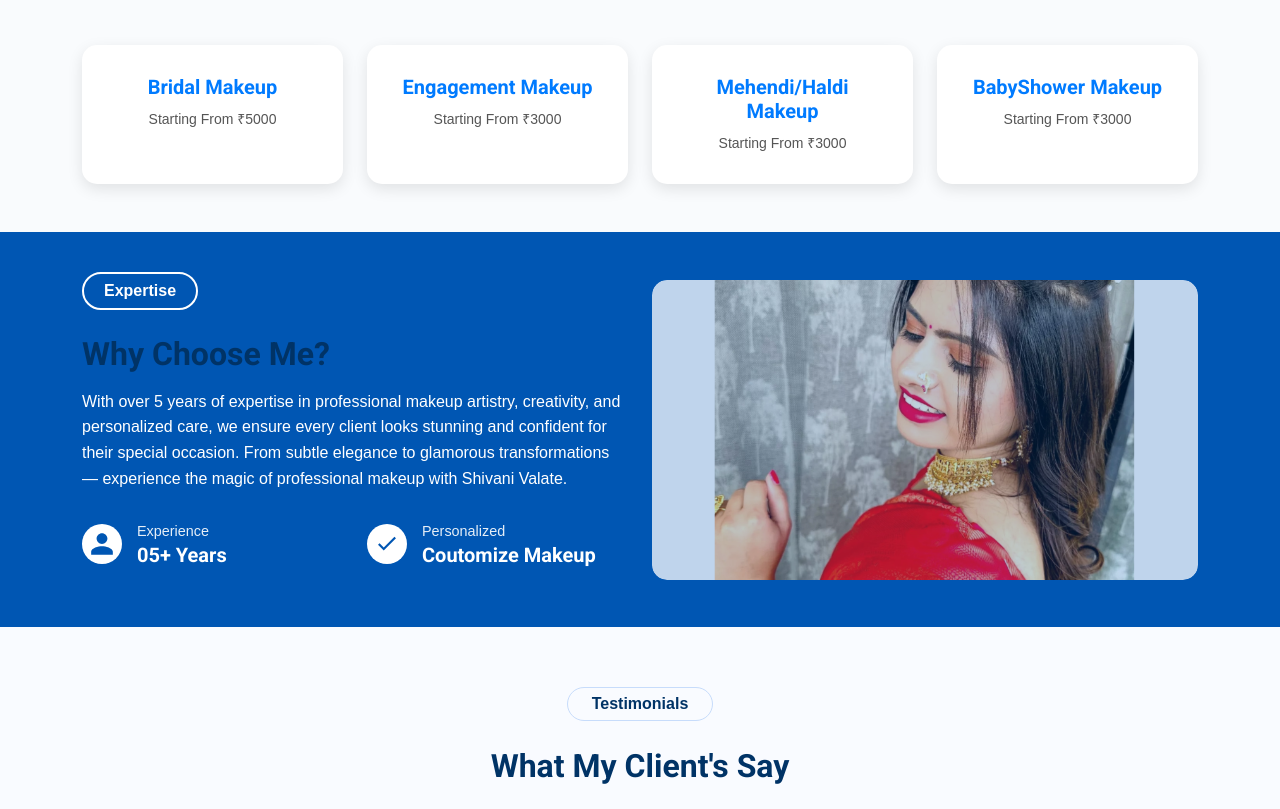
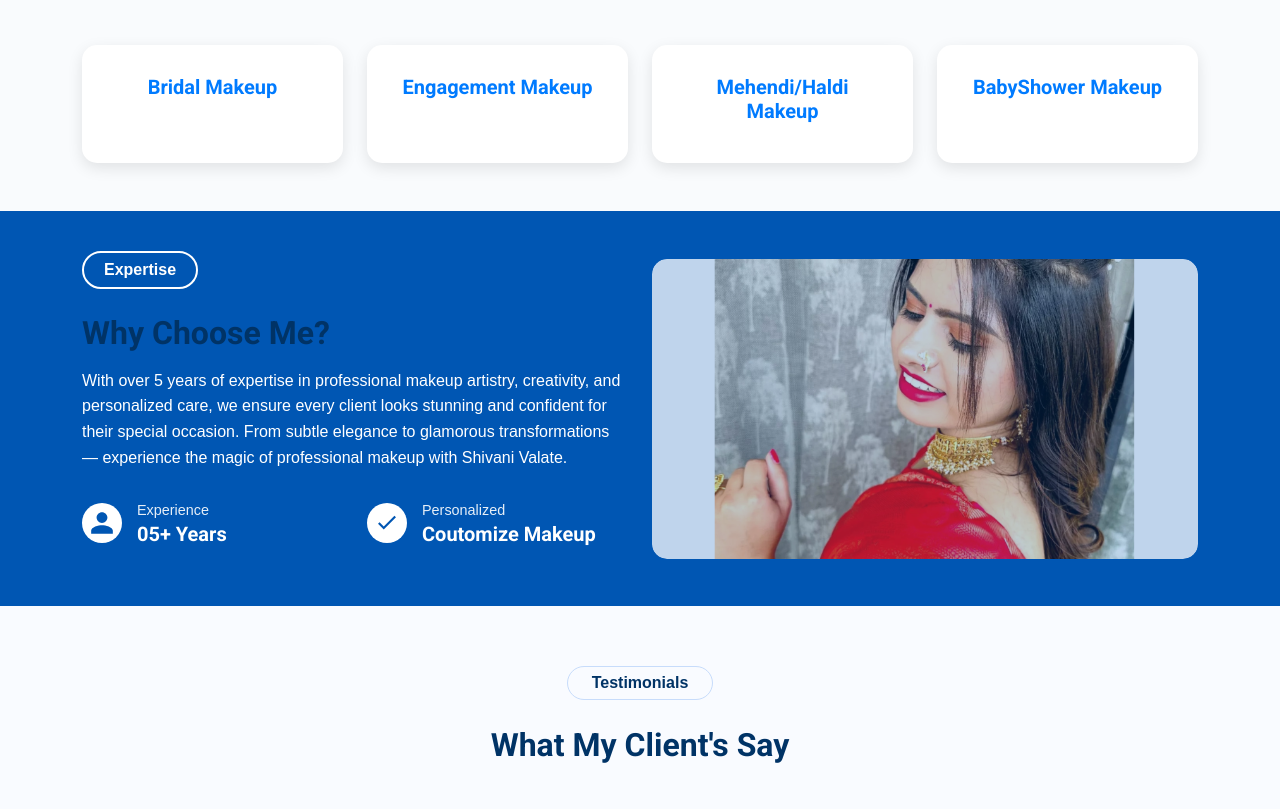
Before and after one commit to ideaclickspune/ShivaniValateMakeupArtist, a plain HTML site: page index.html in a window 1280 px wide. Shown: the part 2959-3768 px from the top of the page. Drawn offline with nearby package versions, Linux system fonts and the light colour scheme.

Commit message:
removed price

```diff
--- a/index.html
+++ b/index.html
@@ -295,7 +295,7 @@ Her goal is simple: <i>“To make every woman feel confident, radiant, and beaut
             </svg> -->
           <!-- </div> -->
           <h4>Bridal Makeup </h4>
-          <p>Starting From ₹5000</p>
+          <!-- <p>Starting From ₹5000</p> -->
         </div>
       </div>
 
@@ -309,7 +309,7 @@ Her goal is simple: <i>“To make every woman feel confident, radiant, and beaut
             </svg>
           </div> -->
           <h4>Engagement Makeup</h4>
-            <p>Starting From ₹3000</p>
+            <!-- <p>Starting From ₹3000</p> -->
         </div>
       </div>
 
@@ -323,7 +323,7 @@ Her goal is simple: <i>“To make every woman feel confident, radiant, and beaut
             </svg>
           </div> -->
           <h4>Mehendi/Haldi Makeup</h4>
-            <p>Starting From ₹3000</p>
+            <!-- <p>Starting From ₹3000</p> -->
         </div>
       </div>
 
@@ -337,7 +337,7 @@ Her goal is simple: <i>“To make every woman feel confident, radiant, and beaut
             </svg>
           </div> -->
           <h4>BabyShower Makeup</h4>
-            <p>Starting From ₹3000</p>
+            <!-- <p>Call Us Now </p> -->
         </div>
       </div>
 
@@ -467,50 +467,6 @@ Her goal is simple: <i>“To make every woman feel confident, radiant, and beaut
 </div>
 <!-- Testimonial Section End -->
 
-<!-- Blog Section Start -->
-<!-- <section class="blog-section">
-  <div class="container">
-
-    <p class="d-inline-block border rounded-pill py-1 px-4">Blog</p>
-    <h2 class="section-title">Eye Care Tips & Blogs</h2>
-    <p class="section-subtitle">Stay updated with the best practices for healthy eyes</p>
-
-    <div class="blog-grid"> -->
-
-      <!-- Blog Card 1 -->
-      <!-- <div class="blog-card">
-        <img src="img/Visit an eye dr.png" alt="5 Daily Habits to Protect Your Eyes">
-        <div class="blog-content">
-          <h3>Simple Signs You Should Visit an Eye Doctor</h3>
-          <p>Small signs today can prevent big problems tomorrow.</p>
-          <a href="https://share.google/fbLMYcwhDVLEO1BWQ" class="read-more">Read More →</a>
-        </div>
-      </div> -->
-
-      <!-- Blog Card 2 -->
-      <!-- <div class="blog-card">
-        <img src="img/Regular eye checkup.png" alt="Screen Time & Eye Strain">
-        <div class="blog-content">
-          <h3>Why a Regular Eye Checkup Can Save Your Vision</h3>
-          <p>A simple checkup today can prevent vision loss tomorrow.</p>
-          <a href="https://share.google/6gBpTwBoG1jEl4qHE" class="read-more">Read More →</a>
-        </div>
-      </div> -->
-
-      <!-- Blog Card 3 -->
-      <!-- <div class="blog-card">
-        <img src="img/child.png" alt="When should kids get eye exams?">
-        <div class="blog-content">
-          <h3>How Parents Can Keep Their Children’s Eyes Healthy</h3>
-          <p>Know the right age and importance of regular eye check-ups for children.</p>
-          <a href="https://share.google/UeOxmZBD5v3voDr7y" class="read-more">Read More →</a>
-        </div>
-      </div>
-
-    </div>
-  </div>
-</section> -->
-<!-- Blog Section End -->
 
 
 
```
